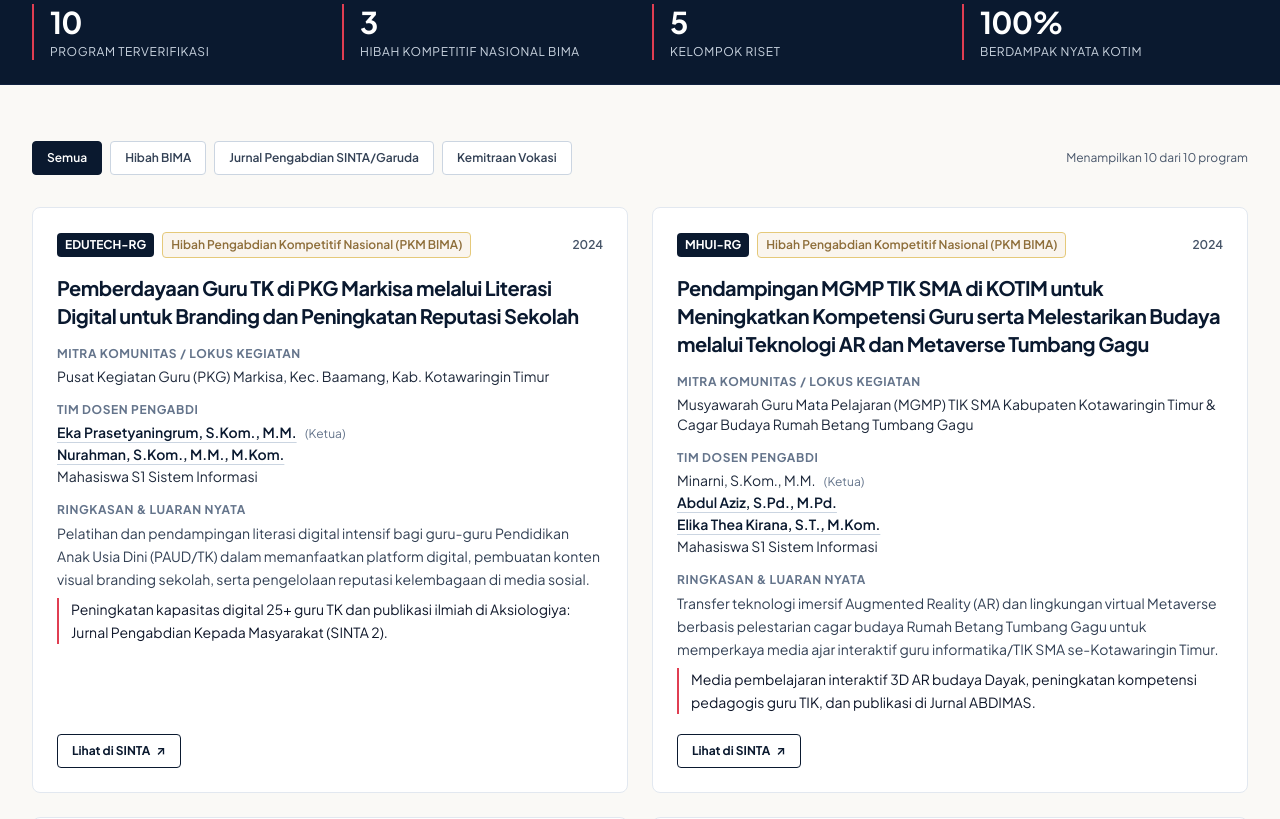
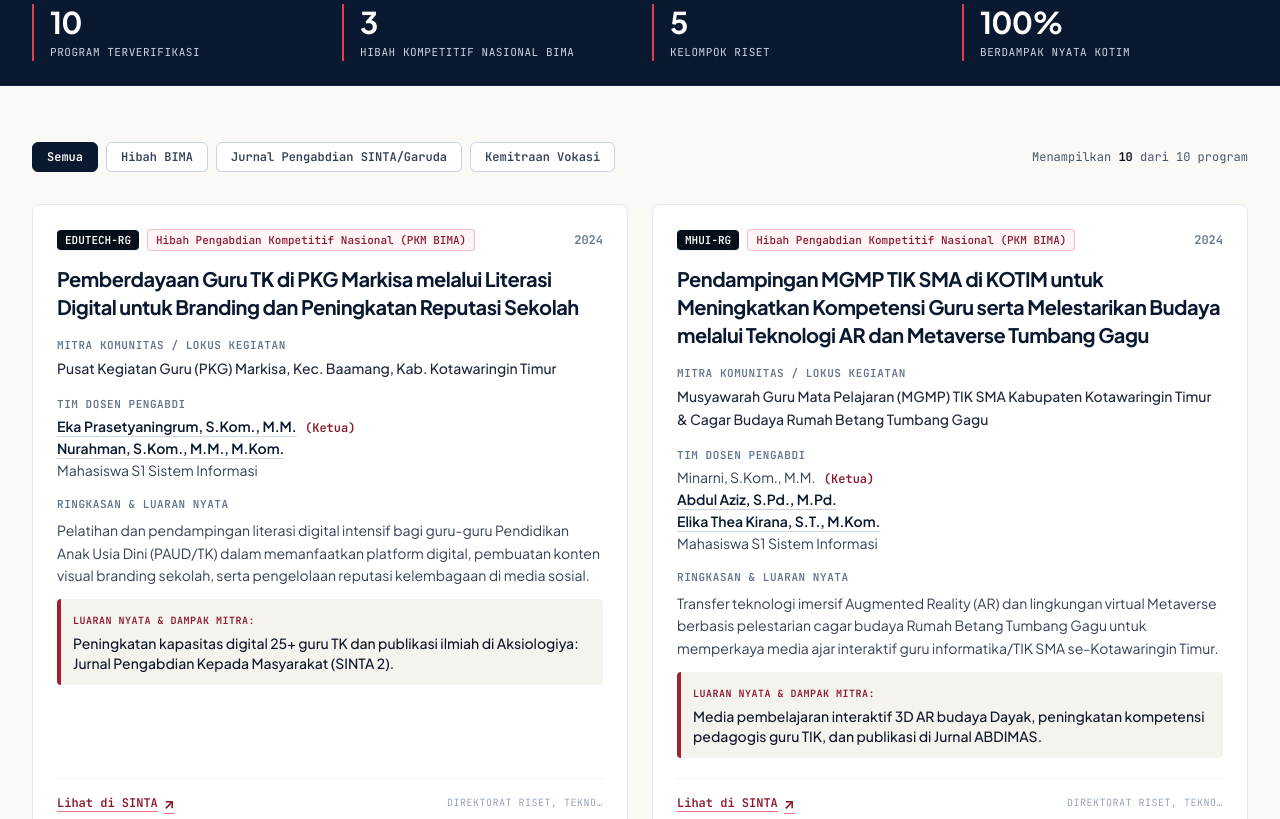
Before and after one commit to sisteminformasi-tech/sisteminformasi-tech.github.io, an Astro site: page /riset/pengabdian in a window 1280 px wide. Shown: the part 461-1280 px from the top of the page. Built offline with nearby package versions, Linux system fonts and the light colour scheme; Astro itself is replaced by a stand-in of ours; a web font is replaced by a local one.

Commit message:
style(pkm): selaraskan komponen PkM ke standar MIT Visual Style (Cardinal Red, JetBrains Mono, canvas subtle)

```diff
--- a/src/components/research/CommunityServiceList.astro
+++ b/src/components/research/CommunityServiceList.astro
@@ -16,6 +16,7 @@ const L = en ? {
   showing: 'Showing', of: 'of', programs: 'programs',
   partner: 'Community Partner / Location', team: 'Community Service Team', output: 'Summary & Tangible Output',
   student: 'Undergraduate Information Systems students', lead_tag: 'Lead',
+  tangible_label: 'Tangible Output & Community Impact:',
   sinta: 'View on SINTA', garuda: 'View on Garuda', scholar: 'View on SINTA (Scholar)',
   groupHref: '/en/research/groups/', profile: (s: string) => `/en/faculty/${s}/`,
 } : {
@@ -28,6 +29,7 @@ const L = en ? {
   showing: 'Menampilkan', of: 'dari', programs: 'program',
   partner: 'Mitra Komunitas / Lokus Kegiatan', team: 'Tim Dosen Pengabdi', output: 'Ringkasan & Luaran Nyata',
   student: 'Mahasiswa S1 Sistem Informasi', lead_tag: 'Ketua',
+  tangible_label: 'Luaran Nyata & Dampak Mitra:',
   sinta: 'Lihat di SINTA', garuda: 'Lihat di Garuda', scholar: 'Lihat di SINTA (Scholar)',
   groupHref: '/riset/kelompok-riset/', profile: (s: string) => `/civitas/dosen/${s}/`,
 };
@@ -42,10 +44,11 @@ const category = (p: any) =>
   : /Kemitraan|Vokasi/i.test(p.scheme_id) ? 'kemitraan'
   : 'jurnal';
 
+// MIT Visual Style palette: Cardinal red tint for BIMA, Slate for Journals, Navy for Partnerships
 const badgeClass: Record<string, string> = {
-  bima: 'badge-gold',
-  jurnal: 'bg-blue-50 text-blue-800 border border-blue-200',
-  kemitraan: 'bg-emerald-50 text-emerald-800 border border-emerald-200',
+  bima: 'bg-gold-50 text-gold-700 border border-gold-200/90 font-code',
+  jurnal: 'bg-slate-100 text-slate-800 border border-slate-300 font-code',
+  kemitraan: 'bg-navy-50 text-navy-900 border border-navy-200 font-code',
 };
 
 const sintaLabel = (url: string) =>
@@ -64,13 +67,12 @@ const count = (c: string) => items.filter((i) => i.cat === c).length;
 const groups = new Set(items.map((i) => i.p.group_code)).size;
 const filterKeys = ['all', 'bima', 'jurnal', 'kemitraan'];
 const statValues = [`${items.length}`, `${count('bima')}`, `${groups}`, '100%'];
-// Display order: number first for the first three, "100%" for the last
 ---
 
 <section class="bg-navy-950 text-white border-b border-navy-800 py-12 sm:py-16">
   <div class="max-w-7xl mx-auto px-4 sm:px-6 lg:px-8">
     <div class="max-w-3xl">
-      <span class="text-xs font-bold uppercase tracking-wider text-gold-300 block mb-3">{L.eyebrow}</span>
+      <span class="text-xs font-bold font-code uppercase tracking-wider text-gold-300 block mb-3">{L.eyebrow}</span>
       <h1 class="text-3xl sm:text-4xl lg:text-5xl font-bold font-editorial tracking-tight text-white mb-4">{L.h1}</h1>
       <p class="text-sm sm:text-base text-slate-300 leading-relaxed">{L.lead}</p>
     </div>
@@ -82,8 +84,8 @@ const statValues = [`${items.length}`, `${count('bima')}`, `${groups}`, '100%'];
     {statValues.map((v, i) => (
       <div class="border-l-2 border-gold-400 pl-4">
         <dt class="sr-only">{L.stats[i]}</dt>
-        <dd class="font-editorial text-3xl font-semibold text-white">{v}</dd>
-        <dd class="text-xs uppercase tracking-wider text-slate-300 mt-1" aria-hidden="true">{L.stats[i]}</dd>
+        <dd class="font-editorial text-3xl font-bold text-white tracking-tight">{v}</dd>
+        <dd class="text-[11px] font-code uppercase tracking-wider text-slate-300 mt-1" aria-hidden="true">{L.stats[i]}</dd>
       </div>
     ))}
   </dl>
@@ -91,64 +93,73 @@ const statValues = [`${items.length}`, `${count('bima')}`, `${groups}`, '100%'];
 
 <div class="max-w-7xl mx-auto px-4 sm:px-6 lg:px-8 py-10 sm:py-14">
   <div class="flex flex-col sm:flex-row sm:items-center sm:justify-between gap-4 mb-8">
-    <div role="group" aria-label={L.filterLabel} class="flex flex-wrap gap-2" id="pkm-filters">
+    <div role="group" aria-label={L.filterLabel} class="flex items-center gap-2 overflow-x-auto pb-2 sm:pb-0 scrollbar-none" id="pkm-filters">
       {L.filters.map((label, i) => (
         <button
           type="button"
           data-filter={filterKeys[i]}
           aria-pressed={i === 0 ? 'true' : 'false'}
-          class="pkm-filter px-3.5 py-2 rounded text-xs font-semibold border border-slate-300 text-slate-700 bg-white hover:border-navy-900 transition-colors aria-pressed:bg-navy-900 aria-pressed:text-white aria-pressed:border-navy-900"
+          class="pkm-filter shrink-0 px-3.5 py-1.5 rounded-md text-xs font-bold font-code border border-slate-300 text-slate-700 bg-white hover:border-gold-600 hover:text-gold-700 transition-all aria-pressed:bg-navy-900 aria-pressed:text-white aria-pressed:border-navy-900 shadow-2xs"
         >{label}</button>
       ))}
     </div>
-    <p class="text-xs text-slate-600" aria-live="polite">
-      {L.showing} <span id="pkm-visible">{items.length}</span> {L.of} {items.length} {L.programs}
+    <p class="text-xs font-code text-slate-600 shrink-0" aria-live="polite">
+      {L.showing} <span id="pkm-visible" class="font-bold text-navy-950">{items.length}</span> {L.of} {items.length} {L.programs}
     </p>
   </div>
 
   <ul class="grid md:grid-cols-2 gap-6" id="pkm-grid">
     {items.map(({ p, cat, members }) => (
       <li data-category={cat} class="pkm-card">
-        <article class="card-academic h-full p-6 flex flex-col" id={p.id}>
+        <article class="card-academic h-full p-6 flex flex-col group hover:border-gold-500/80 transition-all" id={p.id}>
           <div class="flex flex-wrap items-center gap-2 text-xs">
             <a href={`${L.groupHref}#${p.group_id}`} title={en ? p.group_name_en : p.group_name_id}
-               class="px-2 py-1 rounded bg-navy-900 text-white font-bold hover:bg-navy-700 transition-colors">{p.group_code}</a>
-            <span class={`px-2 py-1 rounded font-semibold ${badgeClass[cat]}`}>{en ? p.scheme_en : p.scheme_id}</span>
-            <span class="ml-auto font-semibold text-slate-600">{p.year}</span>
+               class="px-2 py-0.5 rounded text-[11px] font-bold font-code bg-navy-950 text-white hover:bg-gold-600 transition-colors shadow-2xs">{p.group_code}</a>
+            <span class={`px-2 py-0.5 rounded text-[11px] font-medium font-code ${badgeClass[cat]}`}>{en ? p.scheme_en : p.scheme_id}</span>
+            <span class="ml-auto font-code text-xs font-semibold text-slate-500 shrink-0">{p.year}</span>
           </div>
 
-          <h2 class="mt-4 font-editorial text-lg sm:text-xl font-semibold text-navy-900 leading-snug">{en ? p.title_en : p.title_id}</h2>
+          <h2 class="mt-3.5 font-editorial text-lg sm:text-xl font-bold text-navy-900 leading-snug group-hover:text-gold-700 transition-colors">{en ? p.title_en : p.title_id}</h2>
 
           <div class="mt-4">
-            <h3 class="text-xs font-bold uppercase tracking-wider text-slate-500">{L.partner}</h3>
-            <p class="mt-1 text-sm text-slate-800">{p.partner}</p>
+            <h3 class="text-[11px] font-bold font-code uppercase tracking-wider text-slate-500">{L.partner}</h3>
+            <p class="mt-1 text-sm text-slate-800 leading-relaxed font-medium">{p.partner}</p>
           </div>
 
           <div class="mt-4">
-            <h3 class="text-xs font-bold uppercase tracking-wider text-slate-500">{L.team}</h3>
+            <h3 class="text-[11px] font-bold font-code uppercase tracking-wider text-slate-500">{L.team}</h3>
             <ul class="mt-1 text-sm text-slate-800 space-y-0.5">
               {members.map((m) => (
                 <li>
                   {m.slug
-                    ? <a href={L.profile(m.slug)} class="font-semibold text-navy-900 underline underline-offset-4 decoration-slate-300 hover:decoration-gold-600">{m.name}</a>
-                    : <span>{m.name === 'Mahasiswa S1 Sistem Informasi' ? L.student : m.name}</span>}
-                  {m.isLead && <span class="ml-1.5 text-xs text-slate-500">({L.lead_tag})</span>}
+                    ? <a href={L.profile(m.slug)} class="font-semibold text-navy-900 underline underline-offset-4 decoration-slate-300 hover:text-gold-700 hover:decoration-gold-600 transition-colors">{m.name}</a>
+                    : <span class="text-slate-700">{m.name === 'Mahasiswa S1 Sistem Informasi' ? L.student : m.name}</span>}
+                  {m.isLead && <span class="ml-1.5 text-xs font-code font-bold text-gold-700">({L.lead_tag})</span>}
                 </li>
               ))}
             </ul>
           </div>
 
           <div class="mt-4 flex-1">
-            <h3 class="text-xs font-bold uppercase tracking-wider text-slate-500">{L.output}</h3>
-            <p class="mt-1 text-sm text-slate-700 leading-relaxed">{en ? p.summary_en : p.summary_id}</p>
-            <p class="mt-2 text-sm text-slate-900 leading-relaxed border-l-2 border-gold-400 pl-3">{en ? p.output_en : p.output_id}</p>
+            <h3 class="text-[11px] font-bold font-code uppercase tracking-wider text-slate-500">{L.output}</h3>
+            <p class="mt-1.5 text-sm text-slate-700 leading-relaxed">{en ? p.summary_en : p.summary_id}</p>
+            <div class="mt-3 p-3 rounded bg-canvas-subtle border-l-4 border-gold-600 text-xs sm:text-sm text-slate-900 font-medium leading-relaxed">
+              <span class="text-[10px] font-bold font-code uppercase tracking-wider text-gold-700 block mb-0.5">{L.tangible_label}</span>
+              {en ? p.output_en : p.output_id}
+            </div>
           </div>
 
           {p.sinta_url && (
-            <a href={p.sinta_url} target="_blank" rel="noopener noreferrer"
-               class="mt-5 self-start inline-flex items-center gap-1.5 px-3.5 py-2 rounded border border-navy-900 text-navy-900 text-xs font-bold hover:bg-navy-900 hover:text-white transition-colors">
-              {sintaLabel(p.sinta_url)}<span aria-hidden="true">↗</span>
-            </a>
+            <div class="mt-5 pt-3.5 border-t border-slate-100 flex items-center justify-between">
+              <a href={p.sinta_url} target="_blank" rel="noopener noreferrer"
+                 class="inline-flex items-center gap-1.5 text-xs font-bold font-code text-gold-700 hover:text-gold-900 underline underline-offset-4 decoration-gold-300 hover:decoration-gold-600 transition-all">
+                <span>{sintaLabel(p.sinta_url)}</span>
+                <span aria-hidden="true" class="text-sm font-sans">↗</span>
+              </a>
+              <span class="text-[10px] font-code text-slate-400 uppercase tracking-wider truncate max-w-[200px]" title={p.funding_source}>
+                {p.funding_source ? (p.funding_source.length > 25 ? p.funding_source.slice(0, 23) + '…' : p.funding_source) : ''}
+              </span>
+            </div>
           )}
         </article>
       </li>
```
